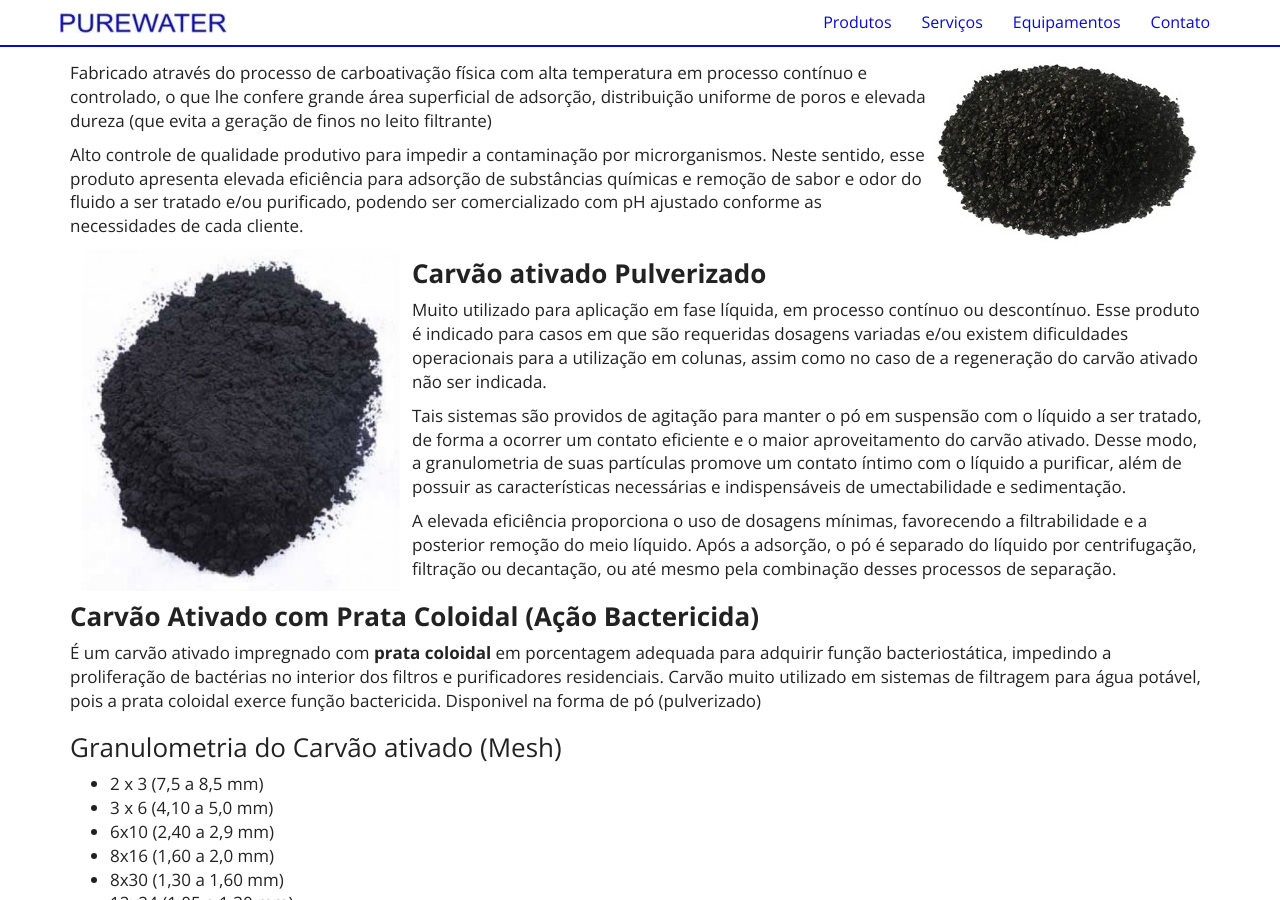
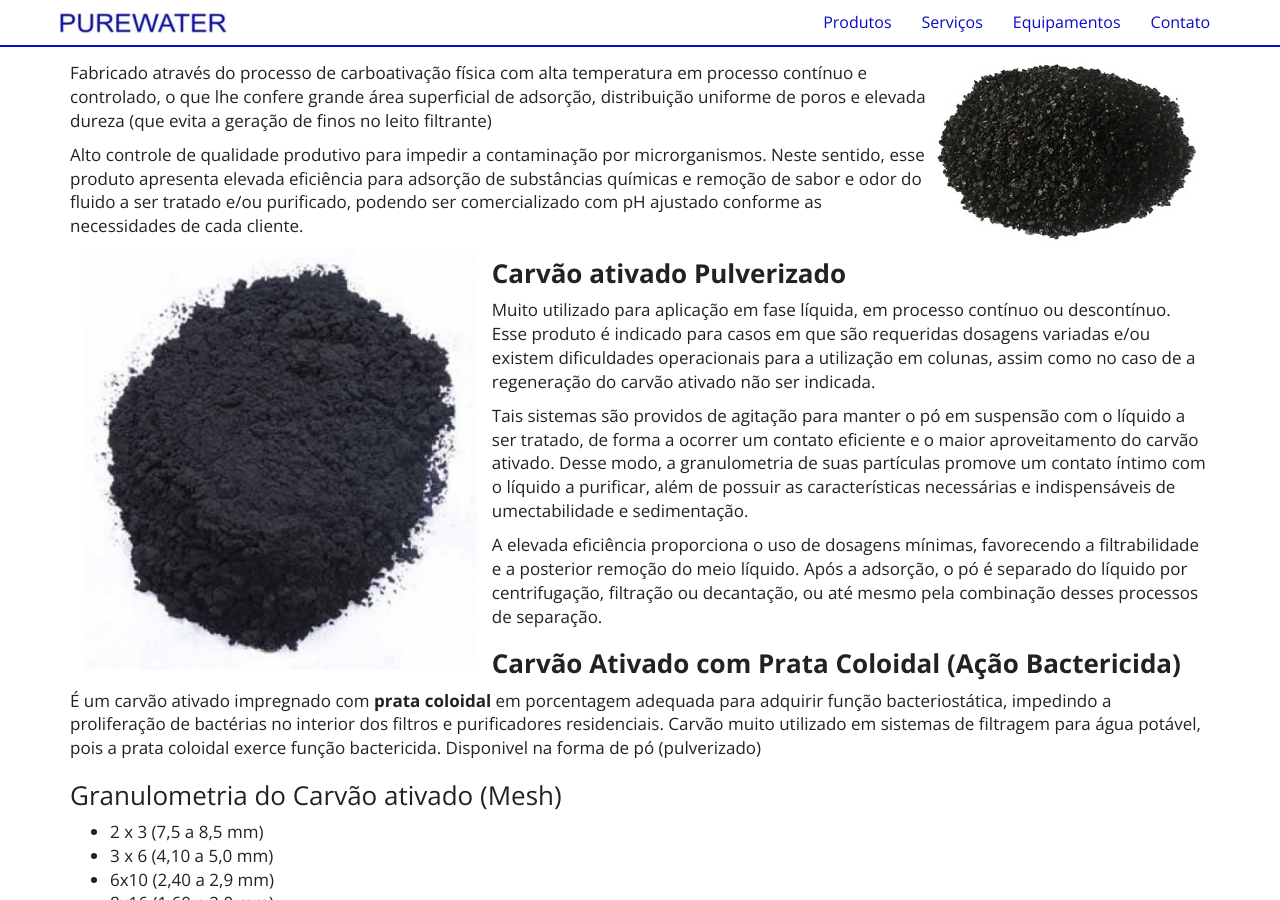
Before and after one commit to purewaterefluentes/purewaterefluentes.github.io, a Jekyll site: the page built from produtos/carvao-ativado.md, in a window 1280 px wide and 900 px high, scrolled down 686 px. Built offline with Jekyll 4.4.1, drawn with Linux system fonts in a browser that asks for light colours; nearby versions of some CDN libraries; library files that are not in the unit come from our copies.

Commit message:
Update carvao-ativado.md

```diff
--- a/produtos/carvao-ativado.md
+++ b/produtos/carvao-ativado.md
@@ -17,14 +17,14 @@
 Sinônimos: Carvão ativo, Carbono ativo, Carbono ativado, Carvão antracito, Carvão ativado vegetal
 
 
-<img class="img-responsive pull-right" style="max-width: 40%;" src="../../website/images/Carvão ativado granulado.jpg" alt="Carvão Ativado Granulado">
+<img class="img-responsive pull-right" style="max-width: 35%;" src="../../website/images/Carvão ativado granulado.jpg" alt="Carvão Ativado Granulado">
 
 ### **Carvão ativado Granulado**
 Fabricado através do processo de carboativação física com alta temperatura em processo contínuo e controlado, o que lhe confere grande área superficial de adsorção, distribuição uniforme de poros e elevada dureza (que evita a geração de finos no leito filtrante)
 
 Alto controle de qualidade produtivo para impedir a contaminação por microrganismos. Neste sentido, esse produto apresenta elevada eficiência para adsorção de substâncias químicas e remoção de sabor e odor do fluido a ser tratado e/ou purificado, podendo ser comercializado com pH ajustado conforme as necessidades de cada cliente.
 
-<img class="img-responsive pull-left" style="max-width: 30%;" src="../../website/images/carvao ativado pulverizado.jpg" alt="Carvão Ativado Pulverizado">
+<img class="img-responsive pull-left" style="max-width: 37%;" src="../../website/images/carvao ativado pulverizado.jpg" alt="Carvão Ativado Pulverizado">
 
 ### **Carvão ativado Pulverizado**
 Muito utilizado para aplicação em fase líquida, em processo contínuo ou descontínuo. Esse produto é indicado para casos em que são requeridas dosagens variadas e/ou existem dificuldades operacionais para a utilização em colunas, assim como no caso de a regeneração do carvão ativado não ser indicada.
```
